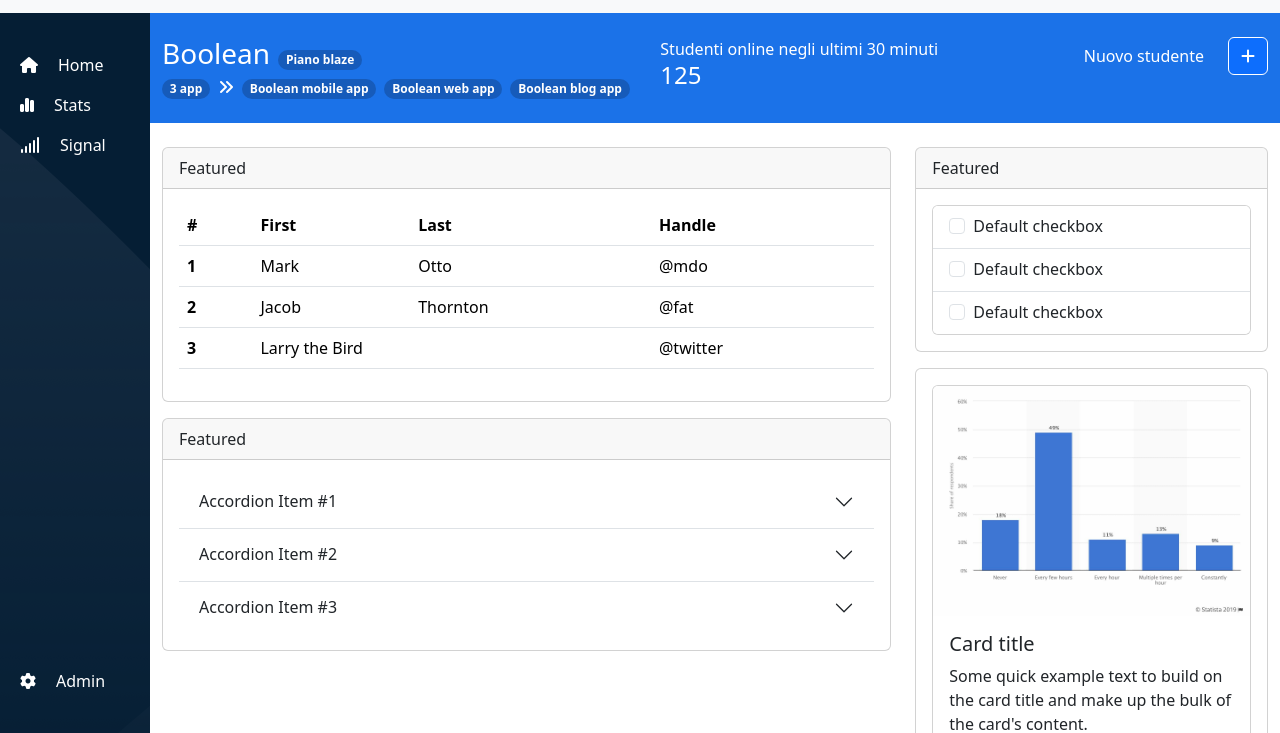
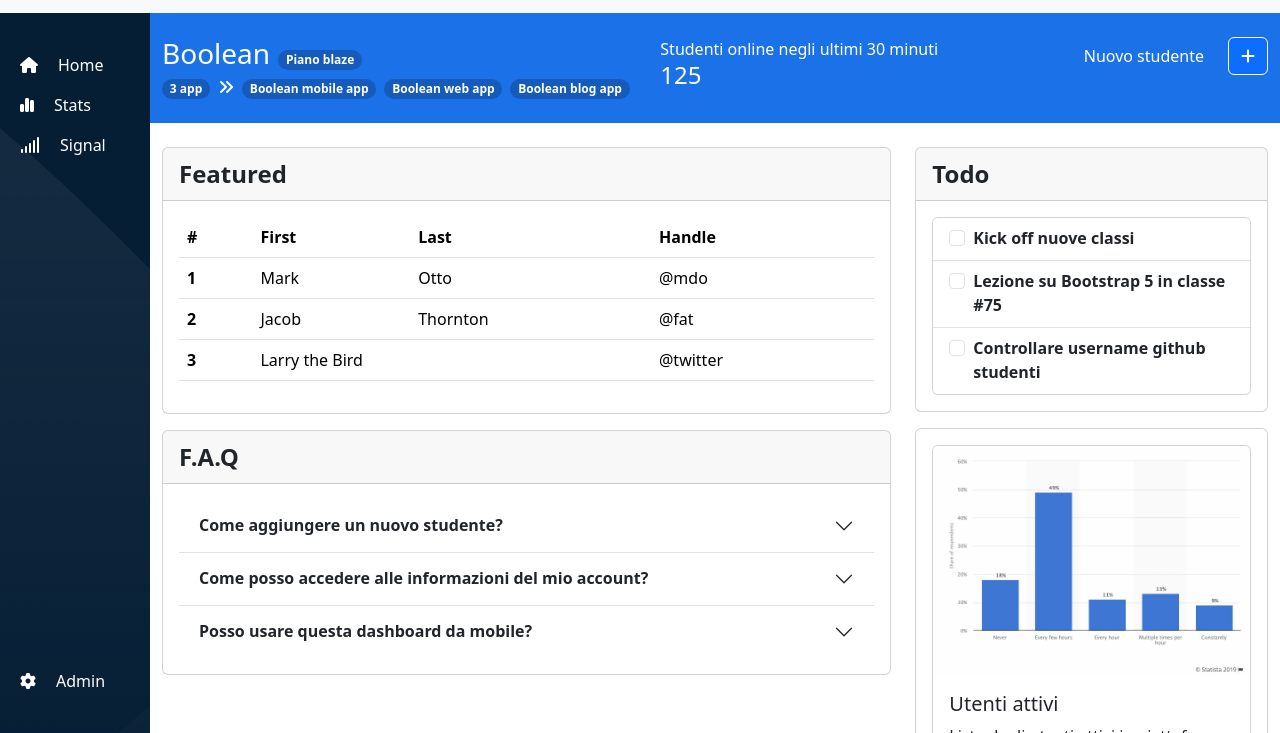
Before and after one commit to BernardoClasse86/html-css-bootstrap-dashboard, a plain HTML site: page index.html in a window 1280 px wide. Shown: the part 67-800 px from the top of the page. Drawn offline with nearby package versions, Linux system fonts and the light colour scheme.

Commit message:
FEAT faq - todo - graph cards added

```diff
--- a/css/app.css
+++ b/css/app.css
@@ -227,8 +227,30 @@
     width: 1.875rem;
 }
 
+.card-header {
+    font-size: 1.5rem;
+    font-weight: bold;
+}
+
+.accordion-title {
+    text-transform: uppercase;
+}
+
+.my-accordion-item {
+    font-weight: bold;
+}
+
+.check-label-text {
+    font-weight: bold;
+}
+
 .my-outer-card {
     padding: 1rem;
+}
+
+.my-link {
+    color: cornflowerblue;
+    text-decoration: underline;
 }
 
 /* /MAIN CONTENT */
--- a/index.html
+++ b/index.html
@@ -408,8 +408,8 @@
 
                                         <div class="card">
 
-                                            <div class="card-header">
-                                                Featured
+                                            <div class="card-header accordion-title">
+                                                f.a.q
                                             </div>
 
                                             <div class="card-body">
@@ -420,8 +420,8 @@
 
                                                         <h2 class="accordion-header" id="flush-headingOne">
 
-                                                            <button class="accordion-button collapsed" type="button" data-bs-toggle="collapse" data-bs-target="#flush-collapseOne" aria-expanded="false" aria-controls="flush-collapseOne">
-                                                                Accordion Item #1
+                                                            <button class="accordion-button collapsed my-accordion-item" type="button" data-bs-toggle="collapse" data-bs-target="#flush-collapseOne" aria-expanded="false" aria-controls="flush-collapseOne">
+                                                                Come aggiungere un nuovo studente?
                                                             </button>
 
                                                         </h2>
@@ -443,8 +443,8 @@
 
                                                         <h2 class="accordion-header" id="flush-headingTwo">
 
-                                                            <button class="accordion-button collapsed" type="button" data-bs-toggle="collapse" data-bs-target="#flush-collapseTwo" aria-expanded="false" aria-controls="flush-collapseTwo">
-                                                                Accordion Item #2
+                                                            <button class="accordion-button collapsed my-accordion-item" type="button" data-bs-toggle="collapse" data-bs-target="#flush-collapseTwo" aria-expanded="false" aria-controls="flush-collapseTwo">
+                                                                Come posso accedere alle informazioni del mio account?
                                                             </button>
 
                                                         </h2>
@@ -467,8 +467,8 @@
 
                                                         <h2 class="accordion-header" id="flush-headingThree">
 
-                                                            <button class="accordion-button collapsed" type="button" data-bs-toggle="collapse" data-bs-target="#flush-collapseThree" aria-expanded="false" aria-controls="flush-collapseThree">
-                                                                Accordion Item #3
+                                                            <button class="accordion-button collapsed my-accordion-item" type="button" data-bs-toggle="collapse" data-bs-target="#flush-collapseThree" aria-expanded="false" aria-controls="flush-collapseThree">
+                                                                Posso usare questa dashboard da mobile?
                                                             </button>
 
                                                         </h2>
@@ -508,8 +508,8 @@
 
                                         <div class="card">
 
-                                            <div class="card-header">
-                                                Featured
+                                            <div class="card-header todo-title">
+                                                Todo
                                             </div>
 
                                             <div class="card-body">
@@ -523,8 +523,8 @@
                                                             <div class="form-check">
 
                                                                 <input class="form-check-input" type="checkbox" value="" id="flexCheckDefault">
-                                                                <label class="form-check-label" for="flexCheckDefault">
-                                                                    Default checkbox
+                                                                <label class="form-check-label check-label-text" for="flexCheckDefault">
+                                                                    Kick off nuove classi
                                                                 </label>
 
                                                             </div>
@@ -536,8 +536,8 @@
                                                             <div class="form-check">
 
                                                                 <input class="form-check-input" type="checkbox" value="" id="flexCheckDefault">
-                                                                <label class="form-check-label" for="flexCheckDefault">
-                                                                    Default checkbox
+                                                                <label class="form-check-label check-label-text" for="flexCheckDefault">
+                                                                    Lezione su Bootstrap 5 in classe #75
                                                                 </label>
 
                                                             </div>
@@ -549,8 +549,8 @@
                                                             <div class="form-check">
 
                                                                 <input class="form-check-input" type="checkbox" value="" id="flexCheckDefault">
-                                                                <label class="form-check-label" for="flexCheckDefault">
-                                                                    Default checkbox
+                                                                <label class="form-check-label check-label-text" for="flexCheckDefault">
+                                                                    Controllare username github studenti
                                                                 </label>
 
                                                             </div>
@@ -577,23 +577,21 @@
 
                                                 <div class="card-body">
 
-                                                    <h5 class="card-title">Card title</h5>
+                                                    <h5 class="card-title">Utenti attivi</h5>
 
-                                                    <p class="card-text">Some quick example text to build on the card title and make up the bulk of the card's
-                                                        content.</p>
+                                                    <p class="card-text">Lista degli utenti attivi in piattaforma nell'ultimo mese</p>
 
                                                 </div>
 
                                                 <ul class="list-group list-group-flush">
-                                                    <li class="list-group-item">An item</li>
-                                                    <li class="list-group-item">A second item</li>
-                                                    <li class="list-group-item">A third item</li>
+                                                    <li class="list-group-item">Gennaio: 1200</li>
+                                                    <li class="list-group-item">Febbraio: 800</li>
+                                                    <li class="list-group-item">Marzo: 1500</li>
                                                 </ul>
 
                                                 <div class="card-body">
 
-                                                    <a href="#" class="card-link">Card link</a>
-                                                    <a href="#" class="card-link">Another link</a>
+                                                    <a href="#" class="card-link my-link">Visualizza report approfondito</a>
 
                                                 </div>
 
```
